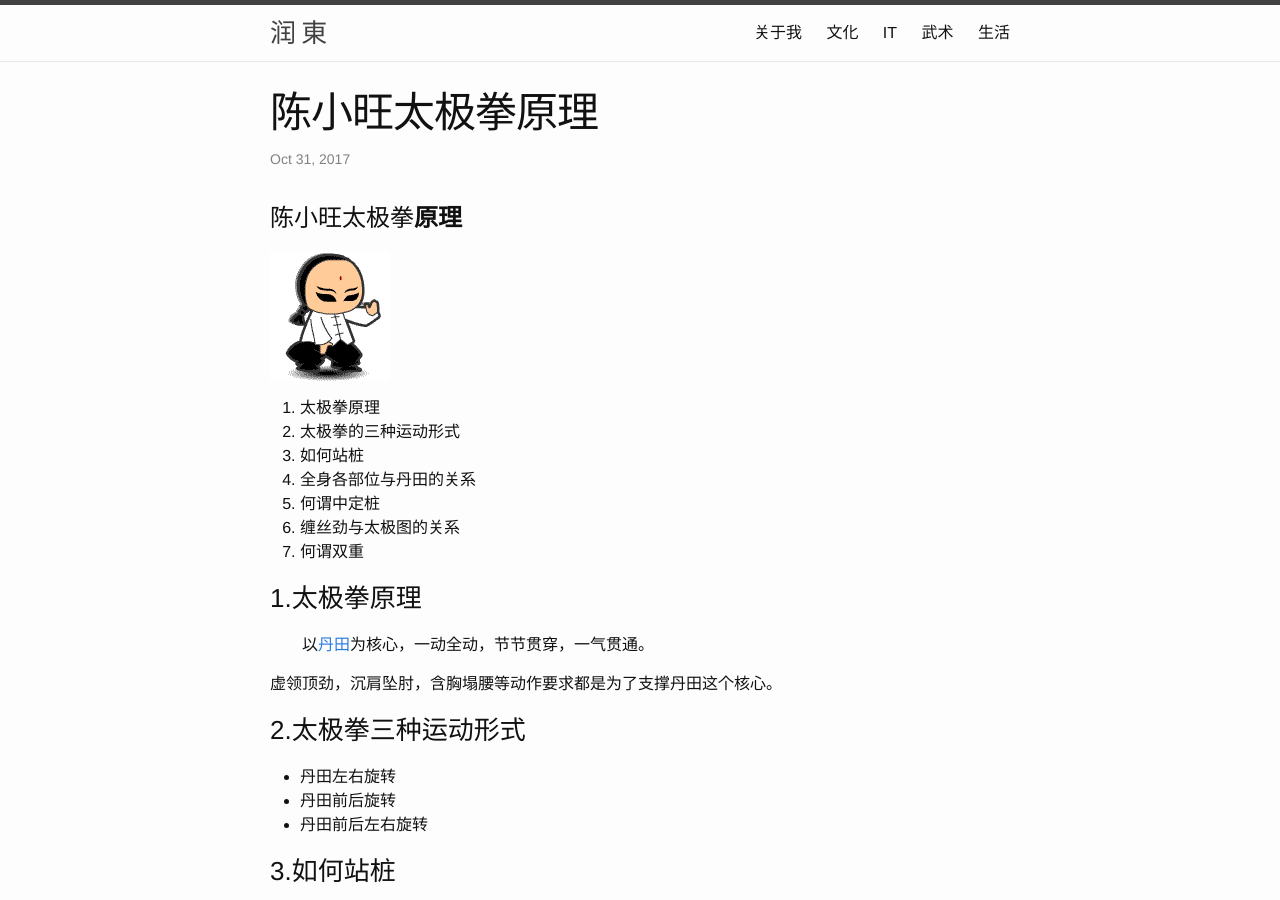
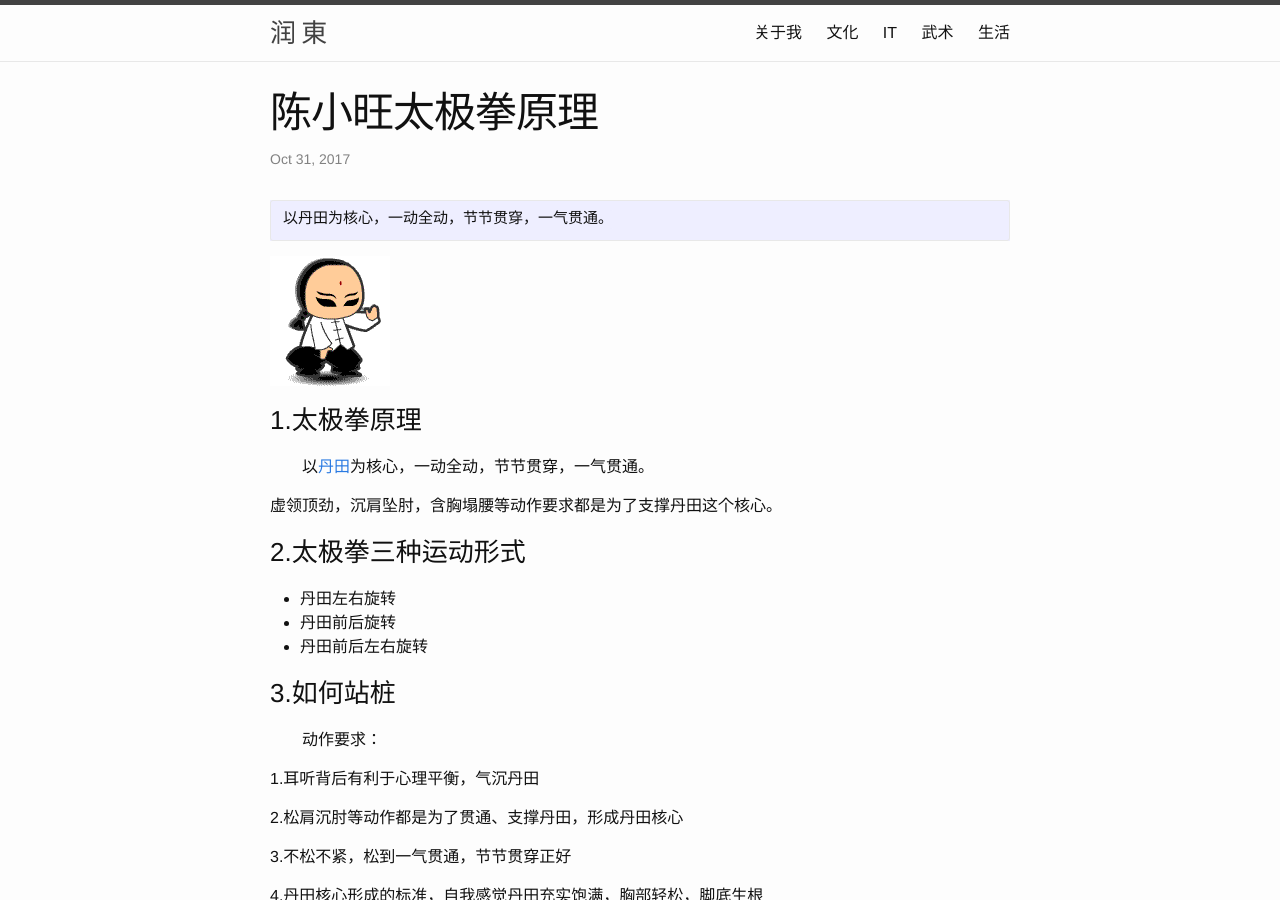
Before and after one commit to runxindong/runxindong.github.io, a Jekyll site: the page built from _posts/2017-10-31-taijiquan-yuanli.md, in a window 1280 px wide and 900 px high. Built offline with Jekyll 4.4.1, drawn with Linux system fonts in a browser that asks for light colours; nearby versions of some CDN libraries.

Commit message:
excertpt

```diff
--- a/_posts/2017-10-31-taijiquan-yuanli.md
+++ b/_posts/2017-10-31-taijiquan-yuanli.md
@@ -3,16 +3,9 @@ layout: post
 title: "陈小旺太极拳原理"
 categories: "kongfu"
 ---
-# 陈小旺太极拳**原理**
+	以丹田为核心，一动全动，节节贯穿，一气贯通。
+
 ![alt text](/images/taiji.gif "Tai Ji")
-
- 1. 太极拳原理
- 2. 太极拳的三种运动形式
- 3. 如何站桩
- 4. 全身各部位与丹田的关系
- 5. 何谓中定桩
- 6. 缠丝劲与太极图的关系
- 7. 何谓双重
 
 ### 1.太极拳原理
 
```
Also changed, not shown: _posts/2017-10-09-lao-zu-si.md (+2 -4 lines), _posts/2017-11-01-artist-of-life.md (+2 -3 lines).
